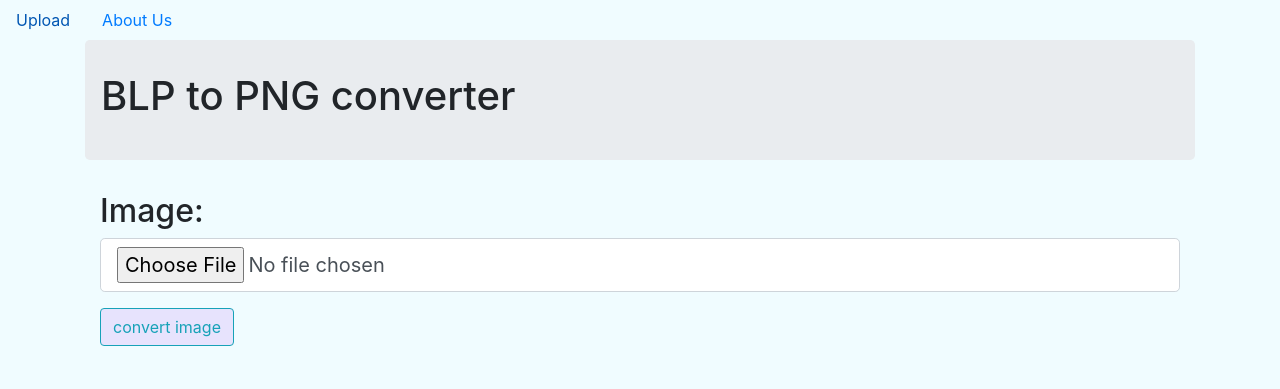
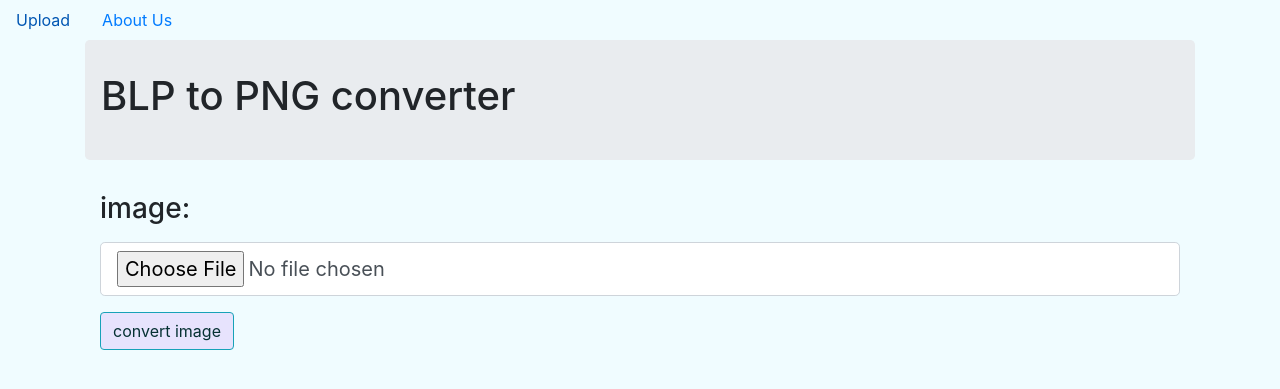
Before and after one commit to elbroandrew/converter, a Flask app: page / in a window 1280 px wide. Shown: the top 389 px of the page. Run offline with Flask 3, Linux system fonts and the light colour scheme; some libraries are stand-ins or nearby versions.

Commit message:
add label to image and errors handling

```diff
--- a/api/static/style.css
+++ b/api/static/style.css
@@ -5,7 +5,12 @@ body {
 
 .btn-outline-info {
     background-color: #e7e3fd;
+    color: #063133;
 
+}
+
+.validation_error {
+    color: red;
 }
 
 .jumbotron {
--- a/api/templates/index.html
+++ b/api/templates/index.html
@@ -10,8 +10,9 @@
       {{ form.hidden_tag() }}
 
       <div class="form-group">
-      <h2>Image:</h2>
+        <h3>{{ form.image.label }}:</h3>
         {{ form.image(class="form-control form-control-lg") }}
+        <span class="validation_error">{{ ', '.join(form.image.errors) }}</span>
       </div>
       <div class="form-group">
         {{ form.send(class="btn btn-outline-info") }}
@@ -19,7 +20,7 @@
     </form>
 
     <form class="form-group" method="POST">
-      {{ form.hidden_tag() }}
+      {{ form_download.hidden_tag() }}
       <div class="form-group">
         {% if btn == true %}
           <h2>File is ready: {{ filename }}</h2>
```
